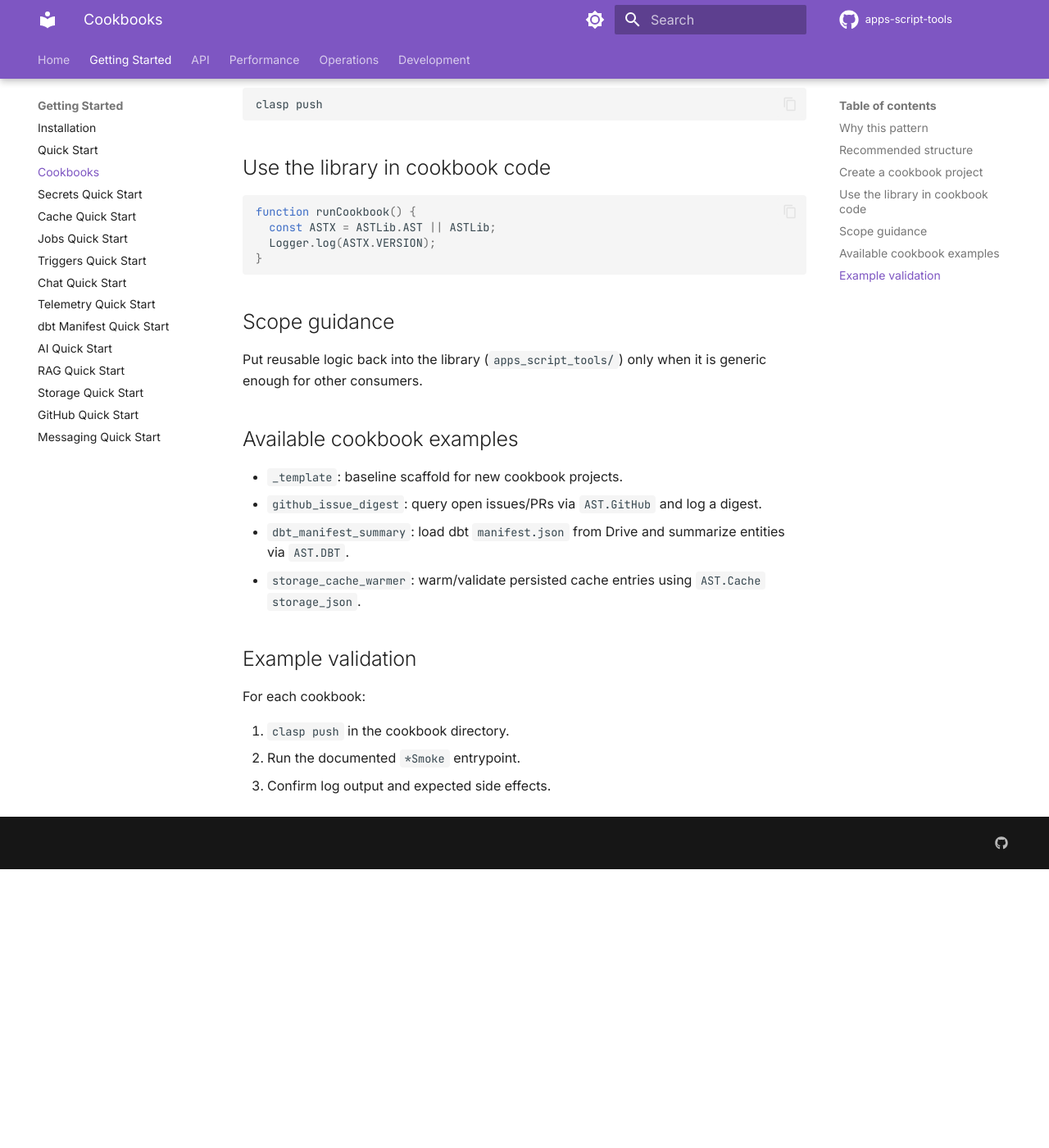
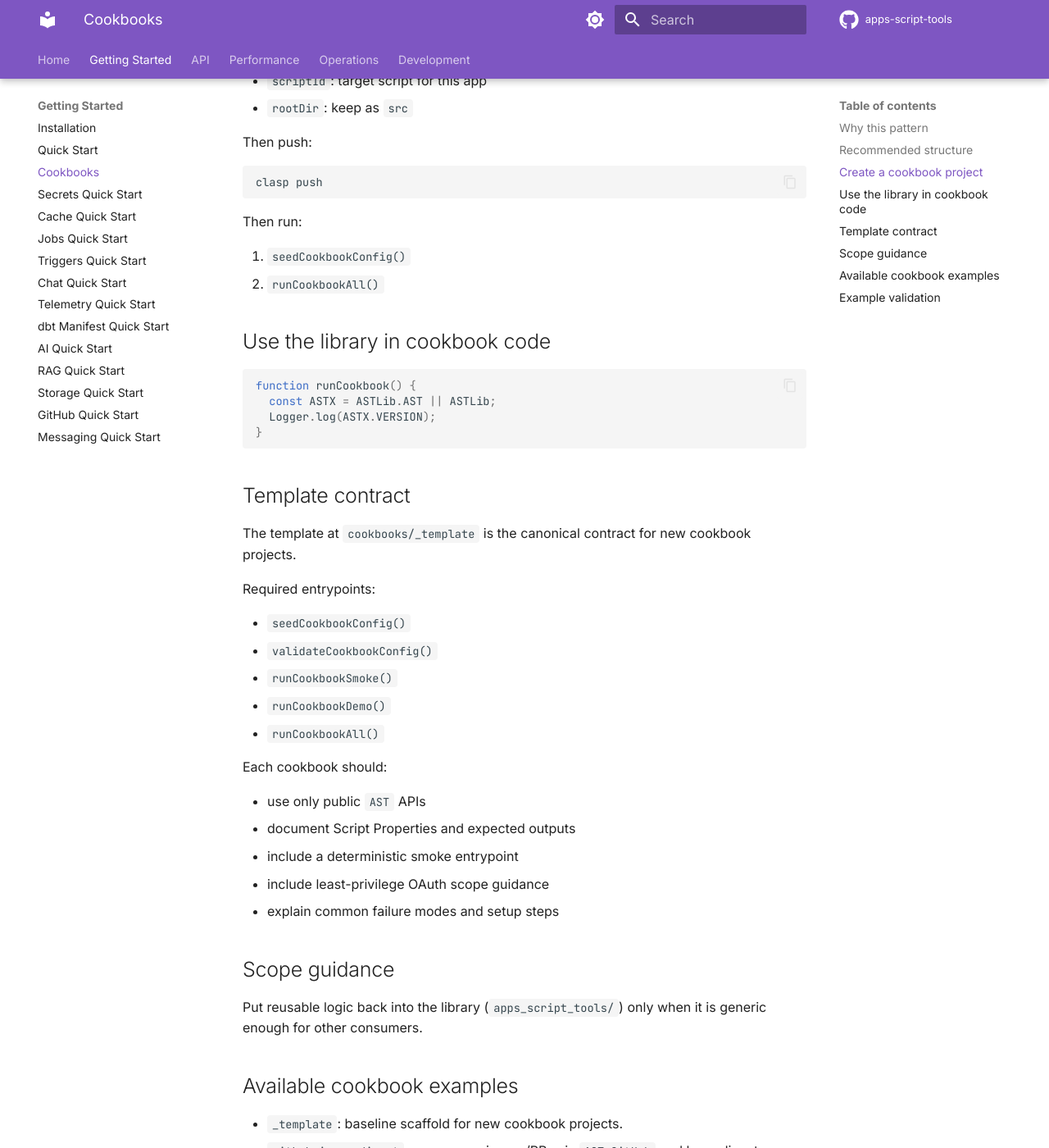
Before and after one commit to joe-broadhead/apps-script-tools, an MkDocs documentation site: the page built from docs/getting-started/cookbooks.md, in a window 1280 px wide and 1400 px high, scrolled down 963 px. Shown: the whole window at 82% size. Built offline with MkDocs 1.6.1 and Material for MkDocs 9.7.7, drawn with Linux system fonts in a browser that asks for light colours; comment, search, counter and statistics services are not loaded; before the commit the page ends 2023 px from its top, so only the background shows below that; some of the changed text lies outside the part shown.

Commit message:
feat(cookbooks): implement template v2 contract

````diff
--- a/docs/getting-started/cookbooks.md
+++ b/docs/getting-started/cookbooks.md
@@ -16,9 +16,14 @@ cookbooks/
   my-project/
     .clasp.json          # local-only
     .claspignore
+    README.md
     src/
       appsscript.json
-      main.gs
+      00_Config.gs
+      10_EntryPoints.gs
+      20_Smoke.gs
+      30_Examples.gs
+      99_DevTools.gs
 ```
 
 ## Create a cookbook project
@@ -40,6 +45,11 @@ Then push:
 clasp push
 ```
 
+Then run:
+
+1. `seedCookbookConfig()`
+2. `runCookbookAll()`
+
 ## Use the library in cookbook code
 
 ```javascript
@@ -48,6 +58,26 @@ function runCookbook() {
   Logger.log(ASTX.VERSION);
 }
 ```
+
+## Template contract
+
+The template at `cookbooks/_template` is the canonical contract for new cookbook projects.
+
+Required entrypoints:
+
+- `seedCookbookConfig()`
+- `validateCookbookConfig()`
+- `runCookbookSmoke()`
+- `runCookbookDemo()`
+- `runCookbookAll()`
+
+Each cookbook should:
+
+- use only public `AST` APIs
+- document Script Properties and expected outputs
+- include a deterministic smoke entrypoint
+- include least-privilege OAuth scope guidance
+- explain common failure modes and setup steps
 
 ## Scope guidance
 
````
Also changed, not shown: cookbooks/README.md (+36 -3 lines), cookbooks/_template/README.md (+148 -17 lines), 7 other files.
